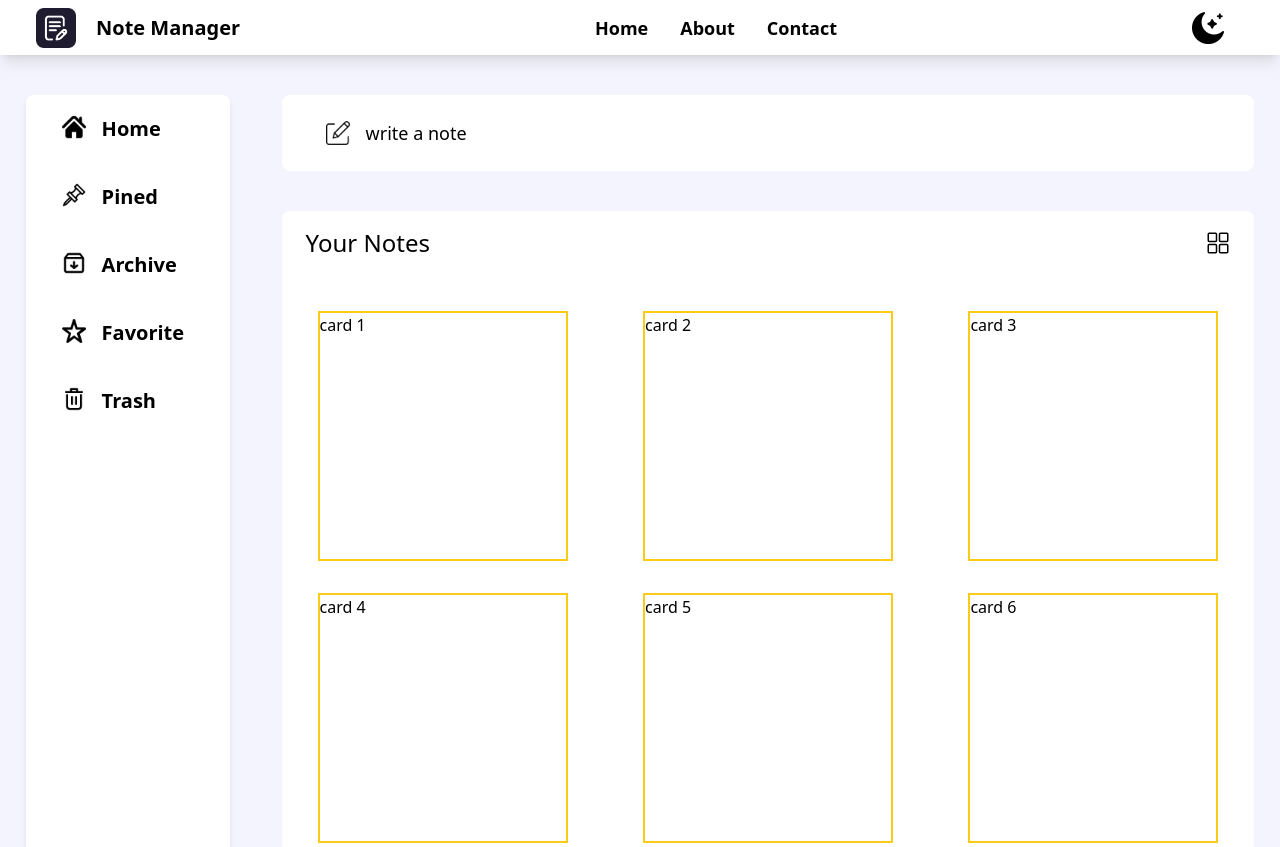
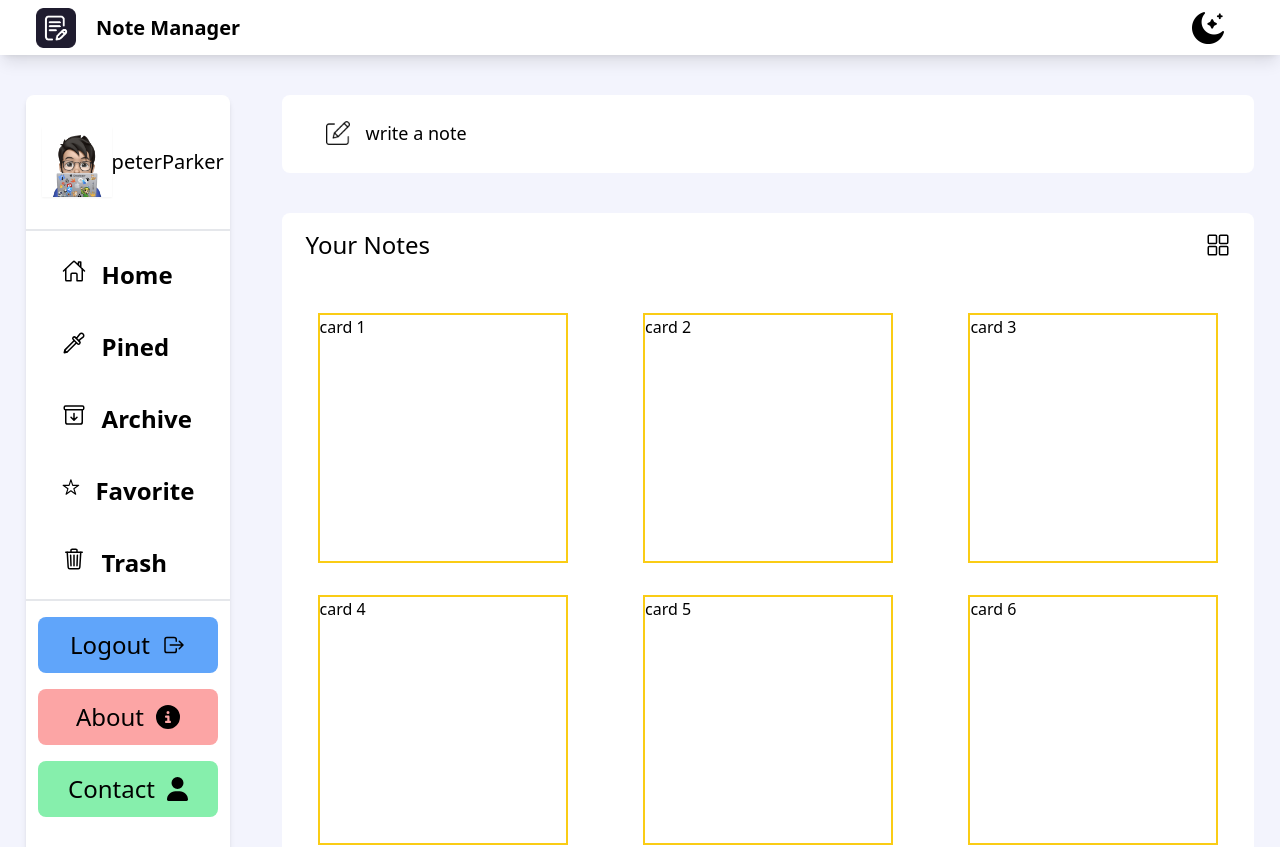
Before and after one commit to ChakrapaniC/Note-taker, a React (Create React App) app in the folder frontend/: page / in a window 1280 px wide. Shown: the top 847 px of the page. Built offline with nearby package versions, Linux system fonts and the light colour scheme.

Commit message:
sidebar updated and input section added

```diff
--- a/frontend/public/index.html
+++ b/frontend/public/index.html
@@ -10,6 +10,7 @@
       content="Web site created using create-react-app"
     />
     <link rel="apple-touch-icon" href="%PUBLIC_URL%/logo192.png" />
+    <link rel="stylesheet" href="https://cdnjs.cloudflare.com/ajax/libs/font-awesome/6.4.0/css/all.min.css">
 
     <!--
       manifest.json provides metadata used when your web app is installed on a
@@ -48,5 +49,6 @@
       nomodule
       src="https://unpkg.com/ionicons@7.1.0/dist/ionicons/ionicons.js"
     ></script>
+    <script src="https://cdnjs.cloudflare.com/ajax/libs/font-awesome/6.4.0/js/all.min.js"></script>
   </body>
 </html>
--- a/frontend/src/App.js
+++ b/frontend/src/App.js
@@ -14,7 +14,7 @@ function App() {
   return (
     <>
       <div className={`${darkMode ? 'dark' : ''} `}>
-        <div className=' font-sans bg-custom-white dark:bg-black transition duration-300 ease-in-out'>
+        <div className=' font-sans bg-custom-white dark:bg-black relative transition duration-300 ease-in-out'>
          <Navbar toggleMode={toggleMode}/>
          <Home/>
         </div>
--- a/frontend/src/components/Navbar/Navbar.js
+++ b/frontend/src/components/Navbar/Navbar.js
@@ -19,11 +19,7 @@ const Navbar = (props) => {
           <img src={logo} alt="...loading" className='w-7 h-7 ml-4 md:w-10 md:h-10 md:ml-9' />
           <p className='text-xl font-bold'> Note Manager</p>
         </div>
-        <ul className={`md:flex items-center hidden cursor-pointer  `}>
-          <li className='mx-4 text-lg font-semibold hover:border-b-2 border-black dark:border-white  transition duration-1000 '>Home</li>
-          <li className='mx-4 text-lg font-semibold hover:border-b-2 border-black dark:border-white transition duration-1000 '>About</li>
-          <li className='mx-4 text-lg font-semibold hover:border-b-2 border-black dark:border-white transition duration-1000 '>Contact</li>
-        </ul>
+
 
         <div className='flex items-center'>
           <div onClick={() => { props.toggleMode(); setdark(!dark) }} className='cursor-pointer'>
--- a/frontend/src/components/home/Card.js
+++ b/frontend/src/components/home/Card.js
@@ -1,7 +1,7 @@
 import React from 'react'
 
 const Card = (props) => {
-    const arr = ['card 1', 'card 2', 'card 3', 'card 4', 'card 5', 'card 6', 'card 7']
+    const arr = ['card 1', 'card 2', 'card 3', 'card 4', 'card 5', 'card 6', ]
     return (
         <>
             {
--- /dev/null
+++ b/frontend/src/components/home/Head.js
@@ -0,0 +1,49 @@
+import React from 'react';
+import pen from '../image/edit.png';
+import { useState } from 'react';
+
+const Head = () => {
+    const [Note, setNote] = useState(false);
+    return (
+        <>
+            <div className='w-[95%] mx-auto p-6 mt-2 md:mt-10 bg-white  dark:bg-slate-900 dark:text-white rounded-lg relative'>
+
+                <div className={`mr-2 md:ml-5 hover:font-semibold ${Note ? 'h-[220px] animate-slide-down' : 'h-[30px] overflow-hidden animate-slide-up' } `} >
+                    <button href="/" className='flex gap-4 items-center text-lg ' onClick={() => setNote(!Note)}>
+                        <img className='w-6 h-6' src={pen} alt="" />
+                        write a note
+                    </button>
+
+                    <div className='my-5 w-[80%]' >
+                        <input className='w-[100%] py-2 outline-none text-xl font-semibold' type="text" placeholder='Title' />
+                    </div>
+                    <div className=' my-5 w-[80%]'>
+                        <input className='w-[100%] py-2 outline-none text-xl font-semibold' type="text" placeholder='make a note..' />
+                    </div>
+                    <div className='flex items-center gap-4   justify-end '>
+                        <button className='border-2 border-black hover:bg-black hover:text-white py-2 px-3 rounded-md'>Add</button>
+                        <button className='border-1 py-2 px-3 rounded-md bg-slate-800 text-white hover:bg-black' onClick={()=> setNote(false)}>Close</button>
+                    </div>
+                </div>
+
+            </div>
+
+
+            {/* <div className={`w-[50%] hidden mx-auto my-4 h-[250px] bg-white rounded-lg p-4 relative `}>
+                <div className='my-5 w-[80%] mx-auto' >
+                    <input className='w-[100%] py-2 outline-none text-xl font-semibold' type="text" placeholder='Title' />
+                </div>
+                <div className=' my-5 w-[80%] mx-auto'>
+                    <input className='w-[100%] py-2 outline-none text-xl font-semibold' type="text" placeholder='take a note..' />
+                </div>
+                <div className='flex items-center gap-4 absolute bottom-2 right-2 '>
+                    <button className='border-2 border-black hover:bg-black hover:text-white py-2 px-3 rounded-md'>Add</button>
+                    <button className='border-1 py-2 px-3 rounded-md bg-slate-800 text-white hover:bg-black'>Close</button>
+                </div>
+            </div>
+            */}
+        </>
+    )
+}
+
+export default Head
--- a/frontend/src/components/home/Home.js
+++ b/frontend/src/components/home/Home.js
@@ -1,11 +1,9 @@
 import React, { useState } from 'react';
-import home from '../image/home-icon-silhouette.png';
-import pin from '../image/pinboard.png';
-import archive from '../image/download-file.png';
-import fav from '../image/star.png';
-import bin from '../image/delete.png';
-import pen from '../image/edit.png';
+
+
 import Card from './Card';
+import Sidebar from './Sidebar';
+import Head from './Head';
 
 
 
@@ -20,20 +18,9 @@ const Home = () => {
   return (
     <>
 
-      <div className='w-full  flex '>
-        <aside className={` ${isOpen ? 'block animate-slide-in' : 'hidden animate-slide-out '} md:w-[20%]  w-[50%] md:z-0 md:block absolute z-[50] top-0 left-0 md:static md:shadow-none shadow-md  `}  >
-          <div className='md:w-[80%] w-[100%] h-screen mx-auto mt-10 shadow-md  bg-white dark:bg-slate-900 dark:text-white rounded-lg border-none transition duration-300 ease-in-out'>
-            <div className='float-right mr-4 mt-3 hover:text-red-500 text-3xl inline-block md:hidden ' onClick={toggleMenu}>
-              <ion-icon name="close-outline"></ion-icon>
-            </div>
-            <ul className='flex flex-col mt-2'>
-              <li className='flex gap-2 p-3 md:gap-4 md:p-5 mx-1 md:mx-4  hover:bg-red-400 hover:border-none hover:rounded-lg transition duration-300 ease-out hover:translate-x-1 hover:ease-in text-xl font-semibold'><img className='w-6 h-6 ' src={home} alt='' />Home</li>
-              <li className='flex gap-2 p-3 md:gap-4 md:p-5 mx-1 md:mx-4  hover:bg-red-400 hover:border-none hover:rounded-lg transition duration-300 ease-out hover:translate-x-1 hover:ease-in text-xl font-semibold'><img className='w-6 h-6 ' src={pin} alt='' />Pined</li>
-              <li className='flex gap-2 p-3 md:gap-4 md:p-5 mx-1 md:mx-4  hover:bg-red-400 hover:border-none hover:rounded-lg transition duration-300 ease-out hover:translate-x-1 hover:ease-in text-xl font-semibold'><img className='w-6 h-6 ' src={archive} alt='' />Archive</li>
-              <li className='flex gap-2 p-3 md:gap-4 md:p-5 mx-1 md:mx-4  hover:bg-red-400 hover:border-none hover:rounded-lg transition duration-300 ease-out hover:translate-x-1 hover:ease-in text-xl font-semibold'><img className='w-6 h-6 ' src={fav} alt='' />Favorite</li>
-              <li className='flex gap-2 p-3 md:gap-4 md:p-5 mx-1 md:mx-4  hover:bg-red-400 hover:border-none hover:rounded-lg transition duration-300 ease-out hover:translate-x-1 hover:ease-in text-xl font-semibold'><img className='w-6 h-6 ' src={bin} alt='' />Trash</li>
-            </ul>
-          </div>
+      <div className='w-full  flex  '>
+        <aside className={`  md:w-[20%] ${isOpen ? 'w-[60%] z-[50] animate-slide-in' : 'w-0 z-0 overflow-hidden animate-slide-out delay-300'} md:animate-none md:z-0 md:block absolute z-[50] top-0 left-0 md:static  md:shadow-none shadow-md  `} >
+          <Sidebar toggleMenu={toggleMenu} />
         </aside>
 
 
@@ -41,24 +28,21 @@ const Home = () => {
           <div className='inline-block m-3 text-4xl md:hidden dark:text-white '>
             <ion-icon name="chevron-forward-circle-outline" onClick={toggleMenu}></ion-icon>
           </div>
+
           <header>
-            <div className='w-[95%] mx-auto p-6 mt-2 md:mt-10 bg-white  dark:bg-slate-900 dark:text-white rounded-lg'>
-              <div className='mr-2 md:ml-5 hover:font-semibold '>
-                <a href="/" className='flex gap-4 items-center text-lg '>
-                  <img className='w-6 h-6' src={pen} alt="" />
-                  write a note
-                </a>
-              </div>
-            </div>
+            <Head />
           </header>
+
           <section className='w-[95%] h-auto mx-auto bg-white dark:bg-slate-900 rounded-lg dark:text-white mt-10 transition duration-300 ease-in-out'>
             <div className='flex justify-between items-center px-6 py-4 text-2xl'>
               <p className=' dark:text-white'>Your Notes</p>
               {grid ? <ion-icon name="grid-outline" onClick={() => setgrid(!grid)}></ion-icon> : <ion-icon name="apps-outline" onClick={() => setgrid(!grid)}></ion-icon>}
             </div>
+
             {
               <Card grid={grid} />
             }
+
           </section>
         </main>
       </div>
--- /dev/null
+++ b/frontend/src/components/home/Sidebar.js
@@ -0,0 +1,45 @@
+import React from 'react';
+import avatar from '../image/avatar.png'
+
+const Sidebar = (props) => {
+    return (
+        <>
+            <div className={`md:w-[80%] w-[100%] h-screen md:h-[800px] md:mx-auto mt-10 shadow-md  bg-white dark:bg-slate-900 dark:text-white  rounded-lg border-none`}>
+                <div className=' hover:text-red-500 text-3xl inline-block absolute right-2 top-2 md:hidden ' onClick={props.toggleMenu}>
+                    <ion-icon name="close-outline"></ion-icon>
+                </div>
+                <div className='flex items-center  g-3  py-8 px-4 text-xl border-b-2 '>
+                    <img src={avatar} alt="avatr" className='w-[70px] h-[70px]  shadow-sm filter-drop' />
+                    <p>peterParker</p>
+                </div>
+
+                <div className='border-b-2'>
+                    {/* <p>Menu</p> */}
+                    <ul className='flex flex-col mt-2 md:mx-0 mx-2'>
+                        <li className='flex gap-4 p-4 md:gap-4  md:p-5 mx-2 md:mx-4  hover:border-b-2 hover:border-red-500   transition duration-300 ease-out hover:translate-x-1 hover:ease-in text-2xl font-semibold'><ion-icon name="home-outline"></ion-icon>Home</li>
+                        <li className='flex gap-4 p-4 md:gap-4  md:p-5 mx-2 md:mx-4  hover:border-b-2 hover:border-red-500   transition duration-300 ease-out hover:translate-x-1 hover:ease-in text-2xl font-semibold'><ion-icon name="eyedrop-outline"></ion-icon>Pined</li>
+                        <li className='flex gap-4 p-4 md:gap-4  md:p-5 mx-2 md:mx-4  hover:border-b-2 hover:border-red-500   transition duration-300 ease-out hover:translate-x-1 hover:ease-in text-2xl font-semibold'><ion-icon name="archive-outline"></ion-icon>Archive</li>
+                        <li className='flex gap-4 p-4 md:gap-4  md:p-5 mx-2 md:mx-4  hover:border-b-2 hover:border-red-500   transition duration-300 ease-out hover:translate-x-1 hover:ease-in text-2xl font-semibold'><ion-icon name="star-outline"></ion-icon>Favorite</li>
+                        <li className='flex gap-4 p-4 md:gap-4  md:p-5 mx-2 md:mx-4  hover:border-b-2 hover:border-red-500   transition duration-300 ease-out hover:translate-x-1 hover:ease-in text-2xl font-semibold'><ion-icon name="trash-outline"></ion-icon>Trash</li>
+                    </ul>
+                </div>
+                <div className='my-4'>
+                    <div className='flex gap-3 justify-center items-center  py-3 my-4 text-2xl border-none bg-blue-400 hover:bg-blue-500 rounded-lg mx-auto w-[180px] '>
+                        <button className=''>Logout </button>
+                        <ion-icon name="log-out-outline"  ></ion-icon>
+                    </div>
+                    <div className='flex gap-3 justify-center items-center  py-3 my-4 text-2xl border-none bg-red-300 hover:bg-red-400  rounded-lg mx-auto w-[180px] '>
+                        <button>About</button>
+                        <i class="fa-solid fa-circle-info"></i>
+                    </div>
+                    <div className='flex gap-3 justify-center items-center  py-3 mb-4 text-2xl border-none bg-green-300 hover:bg-green-400 rounded-lg mx-auto w-[180px]'>
+                        <button>Contact</button>
+                        <i class="fa-solid fa-user"></i>
+                    </div>
+                </div>
+            </div>
+        </>
+    )
+}
+
+export default Sidebar
```
Also changed, not shown: frontend/tailwind.config.js (+20 -2 lines), frontend/src/components/image/avatar.png (added).
